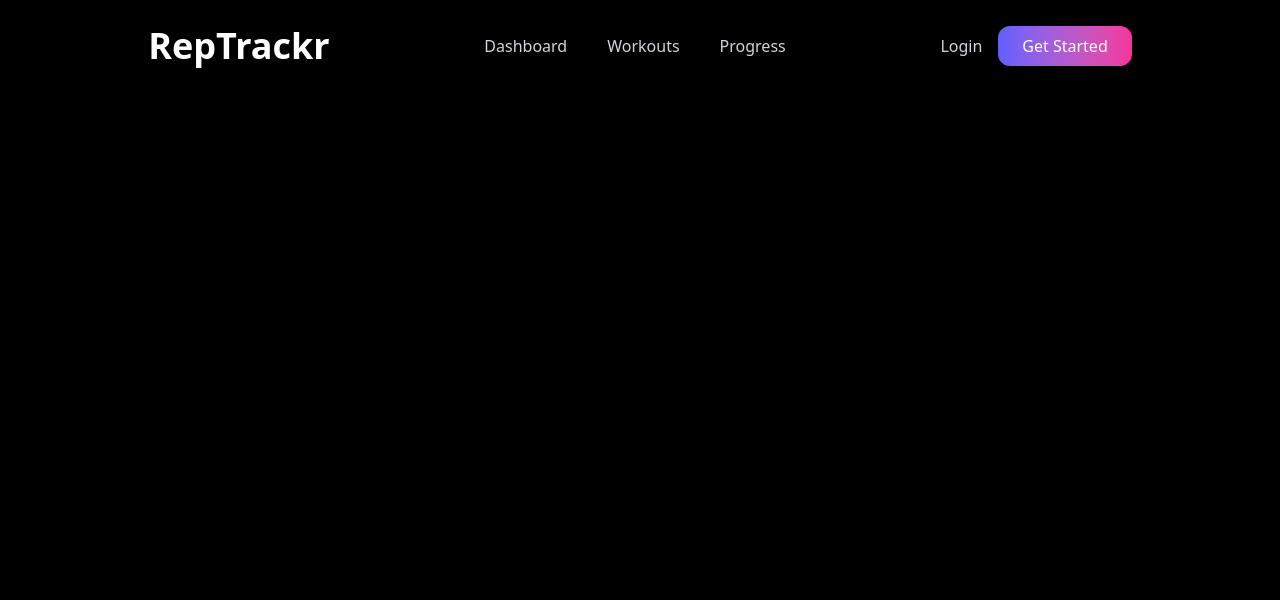
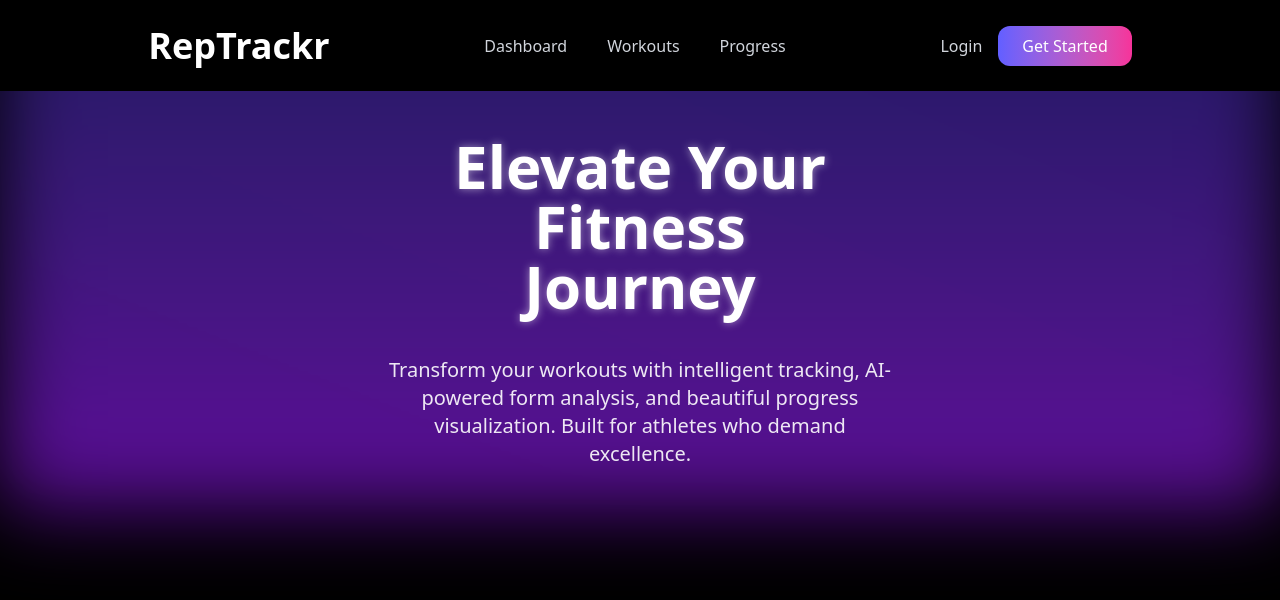
Before and after one commit to JohnL0919/RepTrackr, a Next.js app in the folder reptrackr-frontend/: page / in a window 1280 px wide. Shown: the top 600 px of the page. Built offline with nearby package versions, Linux system fonts and the light colour scheme.

Commit message:
Added headings for body content

```diff
--- a/reptrackr-frontend/app/page.tsx
+++ b/reptrackr-frontend/app/page.tsx
@@ -1,12 +1,12 @@
 "use client";
 import Link from "next/link";
+import { motion } from "framer-motion";
 
 export default function Home() {
   return (
-    <>
+    <main className="bg-black min-h-screen">
       {/* ------------------------------ Header ------------------------------  */}
-
-      <header className="flex flex-row justify-evenly items-center p-[2vw]  w-full">
+      <header className="flex flex-row justify-evenly items-center p-[2vw] w-full fixed top-0 left-0 right-0 bg-black z-50">
         {/* ------------------------------ Title ------------------------------  */}
         <h1 className="text-4xl font-bold px-8">RepTrackr</h1>
         {/* ------------------------------ Nav ------------------------------  */}
@@ -14,20 +14,14 @@ export default function Home() {
         <nav className="flex items-center gap-10 px-8 text-gray-300 font-medium">
           <Link
             href="/dashboard"
-            className=" hover:text-white transition-colors"
+            className="hover:text-white transition-colors"
           >
             Dashboard
           </Link>
-          <Link
-            href="/workouts"
-            className=" hover:text-white transition-colors"
-          >
+          <Link href="/workouts" className="hover:text-white transition-colors">
             Workouts
           </Link>
-          <Link
-            href="/progress"
-            className=" hover:text-white transition-colors"
-          >
+          <Link href="/progress" className="hover:text-white transition-colors">
             Progress
           </Link>
         </nav>
@@ -43,8 +37,49 @@ export default function Home() {
           </button>
         </div>
       </header>
+      {/* ------------------------------ Body Content ------------------------------  */}
+      <div className="flex flex-col items-center text-center p-[5vh] relative">
+        <motion.div className="absolute inset-0 bg-gradient-to-b from-indigo-600/40 to-purple-600/60 rounded-3xl blur-2xl" />
+        <motion.div
+          className="absolute inset-0 bg-gradient-to-tr from-transparent via-white/5 to-transparent rounded-3xl blur-lg"
+          animate={{
+            backgroundPosition: ["0% 0%", "100% 100%"],
+            opacity: [0, 0.3, 0],
+          }}
+          transition={{
+            duration: 8,
+            repeat: Infinity,
+            ease: "easeInOut",
+          }}
+          style={{
+            backgroundSize: "200% 200%",
+          }}
+        />
 
-      {/* ------------------------------ Body ------------------------------  */}
-    </>
+        {/* ------------------------------ Headings ------------------------------  */}
+        <motion.div
+          className="pt-24 text-6xl font-bold px-8 flex w-[40vw] pb-[5vh] relative z-10 text-white"
+          initial={{ opacity: 0, y: 20 }}
+          animate={{ opacity: 1, y: 0 }}
+          transition={{ duration: 0.8, delay: 0.3 }}
+          style={{
+            textShadow: "0 0 8px rgba(255,255,255,0.5)",
+          }}
+        >
+          Elevate Your Fitness Journey
+        </motion.div>
+
+        <motion.span
+          className="text-xl w-[40vw] relative z-10 text-white/90"
+          initial={{ opacity: 0, y: 20 }}
+          animate={{ opacity: 1, y: 0 }}
+          transition={{ duration: 0.8, delay: 0.5 }}
+        >
+          Transform your workouts with intelligent tracking, AI-powered form
+          analysis, and beautiful progress visualization. Built for athletes who
+          demand excellence.
+        </motion.span>
+      </div>
+    </main>
   );
 }
--- a/reptrackr-frontend/package.json
+++ b/reptrackr-frontend/package.json
@@ -13,7 +13,7 @@
     "@emotion/styled": "^11.14.1",
     "@mui/icons-material": "^7.2.0",
     "@mui/material": "^7.2.0",
-    "framer-motion": "^12.23.0",
+    "framer-motion": "^12.23.1",
     "next": "15.3.5",
     "react": "^19.0.0",
     "react-dom": "^19.0.0"
--- a/reptrackr-frontend/tailwind.config.ts
+++ b/reptrackr-frontend/tailwind.config.ts
@@ -28,10 +28,21 @@ export default {
           "0%": { transform: "translateY(20px)", opacity: "0" },
           "100%": { transform: "translateY(0px)", opacity: "1" },
         },
+        "pulse-glow": {
+          "0%, 100%": { opacity: "0.6", transform: "scale(1)" },
+          "50%": { opacity: "1", transform: "scale(1.05)" },
+        },
+        "color-shift": {
+          "0%": { filter: "hue-rotate(0deg)" },
+          "50%": { filter: "hue-rotate(30deg)" },
+          "100%": { filter: "hue-rotate(0deg)" },
+        },
       },
       animation: {
         "slide-down": "slide-down 0.2s ease-in",
         "slide-up": "slide-up 0.2s ease-out",
+        pulse: "pulse-glow 5s ease-in-out infinite",
+        "color-shift": "color-shift 8s infinite",
       },
     },
   },
```
Also changed, not shown: 1 other file (tests, documents, lock files or other folders).
